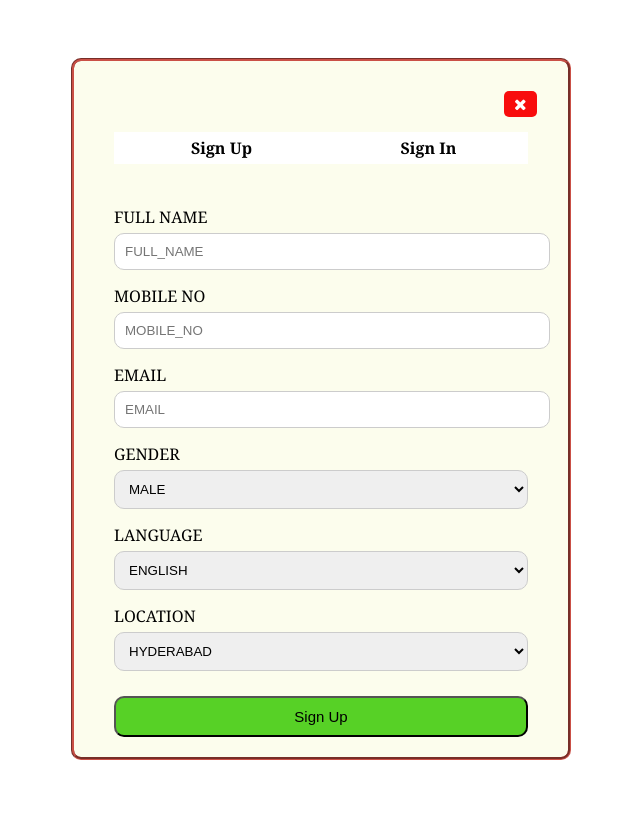
After one commit to ft-Rupesh/MovieShow, a web app: page /SignUp.html in a window 1280 px wide. The commit adds this page. Shown: the whole page, without its empty margins (319-959 px from the left). Run offline with its HTML, style and script files only (its server is not run), Linux system fonts and the light colour scheme; data that the repository does not hold is empty.

Commit message:
SignIn & SignUP &UPassword & Registration Commit By MUKUL

```diff
--- /dev/null
+++ b/src/main/webapp/Resigtration.css
@@ -0,0 +1,98 @@
+.account {
+    text-decoration: none;
+    color: black;
+    cursor: pointer;
+
+}
+.account:hover{
+ text-decoration: underline;
+
+}
+form {
+    display: flex;
+    flex-direction: column;
+    align-items: center;
+    justify-content: center;
+    margin: 0;
+    font-family: Cambria, Cochin, Georgia, Times, 'Times New Roman', serif;
+    padding: 50px;
+}
+
+.signUpDiv {
+    border-style: groove;
+    border-radius: 10px;
+    border-color: #ca5046;
+    background-color: #fcfded;
+    padding: 20px 40px;
+    box-sizing: border-box;
+    width:500px; /* Added this line to control width */
+}
+
+
+/* Existing styles */
+
+table {
+    width: 100%;
+    border-collapse: collapse;
+    margin-bottom: 20px;
+}
+
+table, td {
+    /* Adds border to the table and cells */
+    text-align: center;
+    padding: 5px;
+}
+
+td {
+    font-weight: bold;
+    background-color: white;
+}
+td:hover{
+    transition: 0.5em ease-out;
+    border-top: red;
+}
+label {
+    display: block;
+    margin-bottom: 5px;
+    font-weight: normal;
+    cursor: pointer;
+}
+
+input,
+select {
+    width: 100%;
+    border-radius: 10px;
+    padding: 10px;
+    margin-bottom: 15px;
+    border: 1px solid #ccc;
+}
+
+#b1,i {
+    display: block;
+    width: 100%;
+    border-radius: 10px;
+    background-color: #57D126;
+    padding: 10px;
+    font-size: 15px;
+    margin-top: 10px;
+    cursor: pointer;
+}
+
+i{
+    color: white;
+    background-color: rgb(248, 13, 13);
+    width: auto;
+    padding: 5px 10px;
+    border-radius: 5px;
+    margin-left: 390px;
+    margin-bottom: 15px;
+}
+
+i:hover {
+    background-color: rgb(204, 13, 13);
+}
+
+#b1:hover {
+    background-color: #34960e;
+    font-size: 17px;
+}
--- /dev/null
+++ b/src/main/webapp/SignUp.html
@@ -0,0 +1,53 @@
+<!DOCTYPE html>
+<html>
+<head>
+<meta charset="ISO-8859-1">
+<title>Form Example</title>
+<link rel="stylesheet" href="https://cdnjs.cloudflare.com/ajax/libs/font-awesome/4.7.0/css/font-awesome.min.css">
+<link rel="stylesheet" href="Resigtration.css">
+</head>
+<body>
+<div id="signUpForm">
+<form action="signup" method="post">
+    <div class="signUpDiv">
+        <i class="fa fa-times" aria-hidden="true"></i>
+        <table><tr><td ><a class="account" href="SignUp.html" >Sign Up</a></td><td><a class="account" href="SignIn.html" method="post">Sign In</a></td></tr></table>
+        <br>
+        <div>
+            <label for="viewerUserName">FULL NAME</label>
+            <input type="text" id="viewerName" name="viewerName" placeholder="FULL_NAME" required>
+        </div>
+
+        <label for="viewerPhoneNo">MOBILE NO</label>
+        <input type="number" id="viewerPhoneNo" name="viewerPhoneNo" placeholder="MOBILE_NO" required>
+
+        <label for="viewerEmail">EMAIL</label>
+        <input type="email" id="viewerEmail" name="viewerEmail" placeholder="EMAIL" required><br>
+
+        <label placeholder="SELECT">GENDER</label>
+        <select name="viewerGender">
+
+            <option value="male">MALE</option>
+            <option value="female">FEMALE</option>
+        </select>
+
+        <label>LANGUAGE</label>
+        <select name="viewerLanguage">
+            <option value="english">ENGLISH</option>
+            <option value="hindi">HINDI</option>
+        </select>
+
+        <label>LOCATION</label>
+        <select name="viewerLocation" >
+            <option value="hyderabad">HYDERABAD</option>
+            <option value="pune">PUNE</option>
+            <option value="indore">INDORE</option>
+            <option value="prayagraj">PRAYAGRAJ</option>
+            <option value="bhopal">BHOPAL</option>
+        </select>
+        <button id="b1" type="submit">Sign Up</button>
+    </div>
+</form>
+</div>
+</body>
+</html>
--- a/src/main/webapp/index.html
+++ b/src/main/webapp/index.html
@@ -18,8 +18,8 @@
                 <li><a href="#">Home</a></li>
                 <li><a href="AboutUs.html">About Us</a></li>
                 <li><a href="#">Explore Movie</a></li>
-                <li><a href="#">Sign In</a></li>
-                <li><a href="#">Sign Up</a></li>
+                <li><a href="SignIn.html">Sign In</a></li>
+                <li><a href="SignUp.html">Sign Up</a></li>
             </ul>
         </div>
         <i class="fa fa-bars" onclick="showMenu()"></i>
```
Also changed, not shown: src/main/webapp/SignIn.html (added, +35 -0 lines), src/main/webapp/UPasswordSet.html (added, +38 -0 lines).
